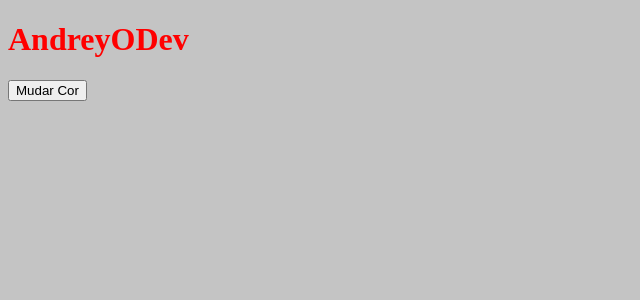
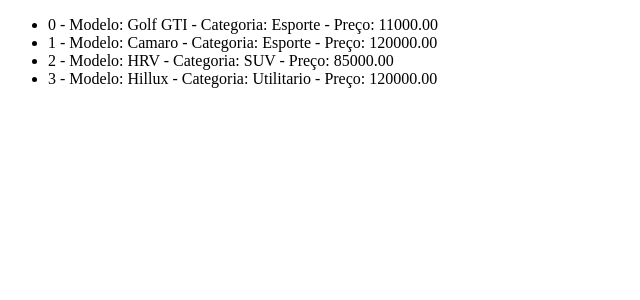
Before and after one commit to AndreyODev/curso-dev-web, a React (Vite) app in the folder react/vite/App1/: page / in a window 1280 px wide. Shown: the top 300 px of the page, without its empty margins (0-640 px from the left). Built offline with nearby package versions, Linux system fonts and the light colour scheme.

Commit message:
feat: adiciona aula 13 sobre manipulação do array usando map

```diff
--- a/react/vite/App1/index.html
+++ b/react/vite/App1/index.html
@@ -6,7 +6,7 @@
 		<meta name="viewport" content="width=device-width, initial-scale=1.0" />
 		<title>app1</title>
 	</head>
-	<body style="background-color: #c4c4c4">
+	<body>
 		<div id="root"></div>
 		<script type="module" src="/src/main.jsx"></script>
 	</body>
--- a/react/vite/App1/src/App.css
+++ b/react/vite/App1/src/App.css
@@ -1,4 +1,4 @@
-.container {
+/* .container {
 	min-height: 100dvh;
 	display: flex;
 	flex-direction: column;
@@ -19,4 +19,4 @@
 .texto {
 	color: green;
 	font-size: 1.5rem;
-}
+} */
--- a/react/vite/App1/src/App.jsx
+++ b/react/vite/App1/src/App.jsx
@@ -1,39 +1,80 @@
-// Aula 12 - Renderização condicional
+// Aula 13 - Manipulando lista (array), usando o método map
+export default function App() {
+  //   const carros = ["HRV", "Golf", "BMW", "Focus", "Cruze", "Argo"];
+  const carros = [
+    {
+      categoria: "Esporte",
+      preco: "11000.00",
+      modelo: "Golf GTI",
+    },
+    {
+      categoria: "Esporte",
+      preco: "120000.00",
+      modelo: "Camaro",
+    },
+    {
+      categoria: "SUV",
+      preco: "85000.00",
+      modelo: "HRV",
+    },
+    {
+      categoria: "Utilitario",
+      preco: "120000.00",
+      modelo: "Hillux",
+    },
+  ];
+  const listaCarros = carros.map((carro, indice, array) => {
+    return (
+      /* <p>{JSON.stringify(carro)}</p> */
+      <li key={indice}>
+        {indice} - Modelo: {carro.modelo} - Categoria: {carro.categoria} - Preço: {carro.preco}
+      </li>
+    );
+  });
 
-import { useState } from "react";
-
-export default function App() {
-  const [cor, setCor] = useState(1);
-  const vermelho = { color: "#f00" };
-  const verde = { color: "#0f0" };
-  const azul = { color: "#00f" };
-
-  const retCor = (c) => {
-    if (c == 1) {
-      return vermelho;
-    } else if (c == 2) {
-      return verde;
-    } else if (c == 3) {
-      return azul;
-    }
-  };
-  const mudarCor = () => {
-    setCor((c) => (c >= 3 ? 1 : c + 1));
-  };
-  setInterval(mudarCor, 3000);
   return (
     <>
-      <h1 style={retCor(cor)}>AndreyODev </h1>
-      <button
-        onClick={() => {
-          mudarCor();
-        }}
-      >
-        Mudar Cor
-      </button>
+      {/* <ul>{listaCarros[0]}</ul> */}
+      <ul>{listaCarros}</ul>
     </>
   );
 }
+
+// Aula 12 - Renderização condicional
+// import { useState } from "react";
+
+// export default function App() {
+//   const [cor, setCor] = useState(1);
+//   const vermelho = { color: "#f00" };
+//   const verde = { color: "#0f0" };
+//   const azul = { color: "#00f" };
+
+//   const retCor = (c) => {
+//     if (c == 1) {
+//       return vermelho;
+//     } else if (c == 2) {
+//       return verde;
+//     } else if (c == 3) {
+//       return azul;
+//     }
+//   };
+//   const mudarCor = () => {
+//     setCor((c) => (c >= 3 ? 1 : c + 1));
+//   };
+//   setInterval(mudarCor, 3000);
+//   return (
+//     <>
+//       <h1 style={retCor(cor)}>AndreyODev </h1>
+//       <button
+//         onClick={() => {
+//           mudarCor();
+//         }}
+//       >
+//         Mudar Cor
+//       </button>
+//     </>
+//   );
+// }
 
 // import { useState } from "react";
 
--- a/react/vite/App1/src/index.css
+++ b/react/vite/App1/src/index.css
@@ -67,6 +67,6 @@
   }
 } */
 
-img {
+/* img {
 	width: 400px;
-}
+} */
```
